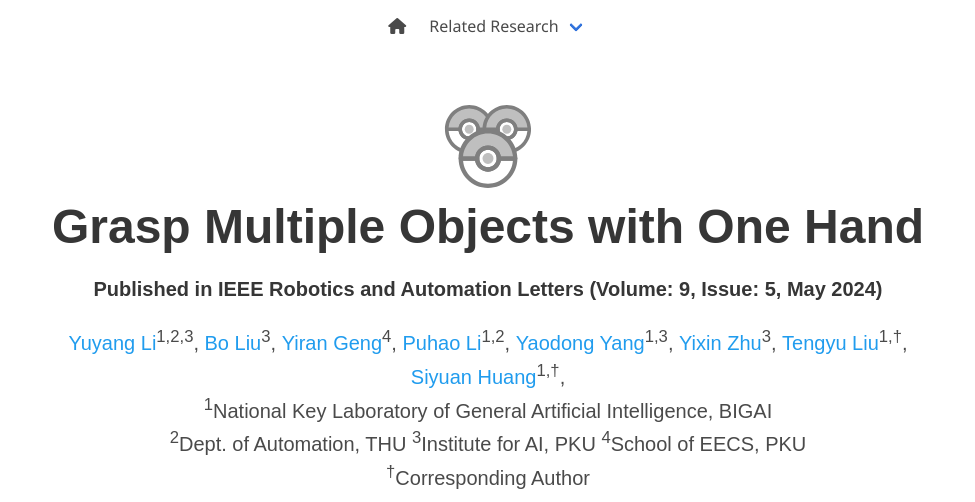
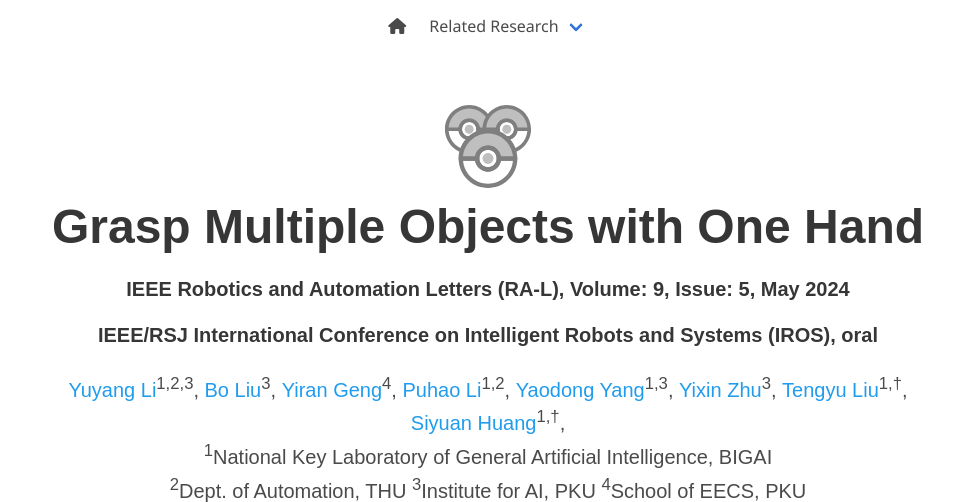
Before and after one commit to MultiGrasp/multigrasp.github.io, a plain HTML site: page index.html in a window 1280 px wide. Shown: the top 502 px of the page, without its empty margins (152-1127 px from the left). Drawn offline with nearby package versions, Linux system fonts and the light colour scheme; some icons are missing; a web font is replaced by a local one.

Commit message:
Update index.html

```diff
--- a/index.html
+++ b/index.html
@@ -89,7 +89,8 @@
           <div class="column has-text-centered">
             <img src="static\images\favicon.svg" width="10%">
             <h1 class="title is-1 publication-title">Grasp Multiple Objects with One Hand</h1>
-            <h5 class="title is-5 publication-title">Published in IEEE Robotics and Automation Letters (Volume: 9, Issue: 5, May 2024)</h5>
+            <h5 class="title is-5 publication-title">IEEE Robotics and Automation Letters (RA-L), Volume: 9, Issue: 5, May 2024</h5>
+            <h5 class="title is-5 publication-title">IEEE/RSJ International Conference on Intelligent Robots and Systems (IROS), oral</h5>
             <div class="is-size-5 publication-authors">
               <span class="author-block"><a href="https://yuyangli.com">Yuyang Li</a><sup>1,2,3</sup>,</span>
               <span class="author-block"><a href="https://benjamin-eecs.github.io">Bo Liu</a><sup>3</sup>,</span>
```
